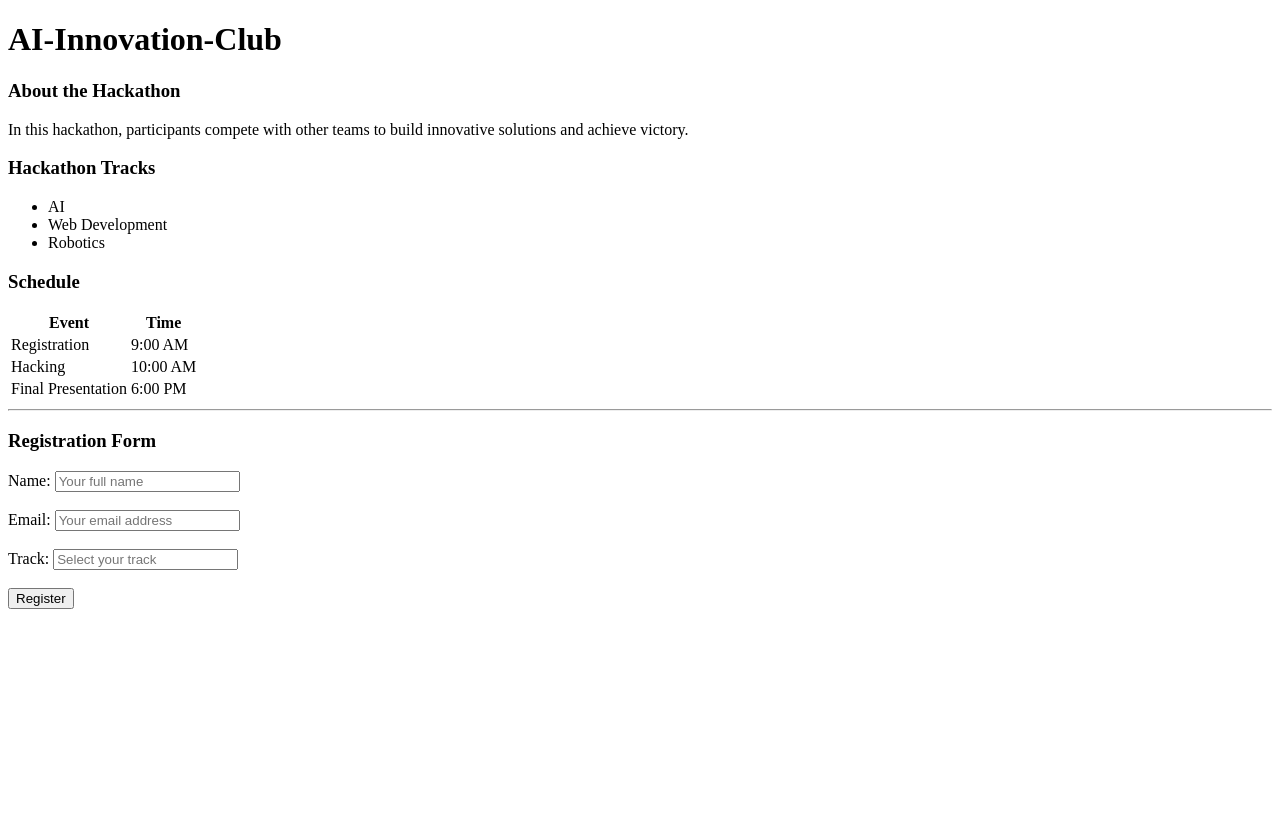
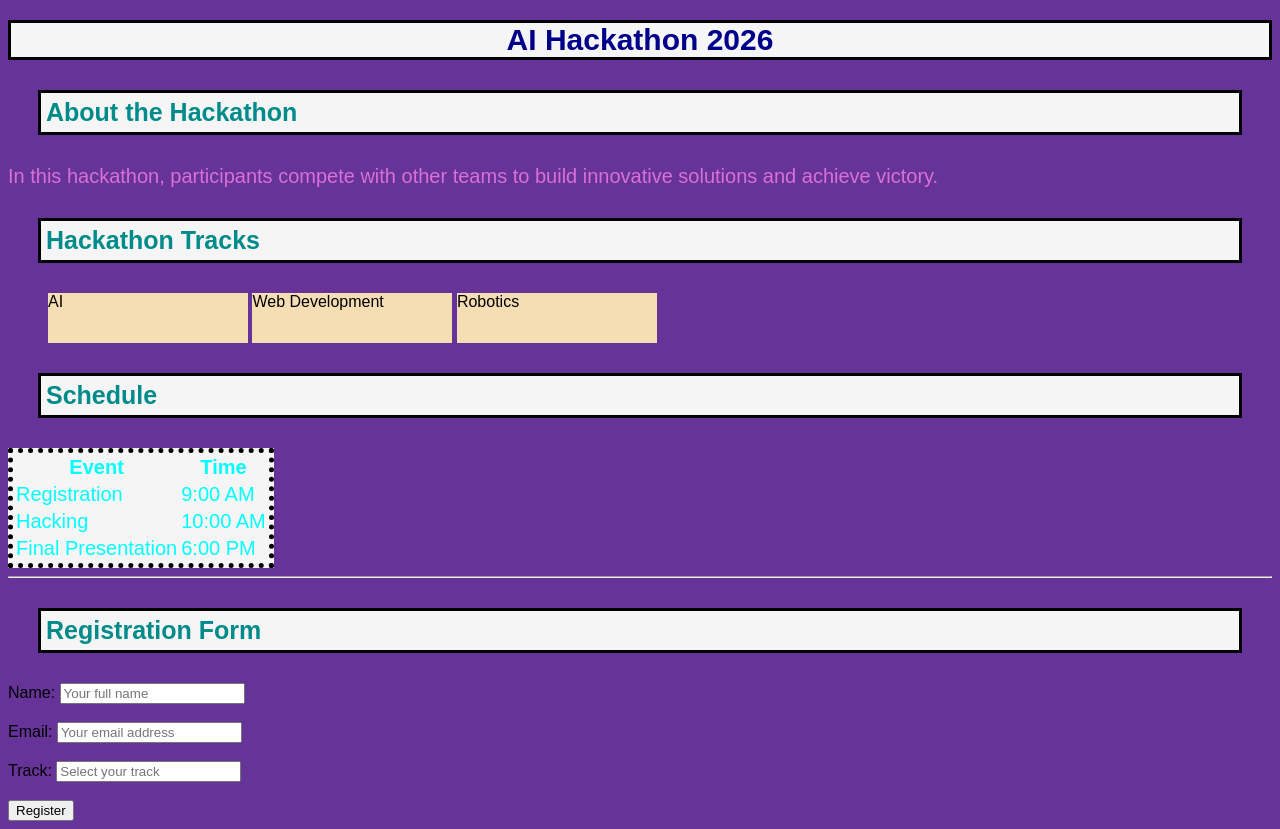
Before and after one commit to Gur-2006/AI-Innovation-Club, a plain HTML site: page index.html in a window 1280 px wide. Before the commit the page ends 800 px from the top, so only its background shows below. Drawn offline with Linux system fonts and the light colour scheme.

Commit message:
Changed html added css to it

```diff
--- a/index.html
+++ b/index.html
@@ -14,30 +14,32 @@
 
     <link rel="icon" href="hackathon-icon.png" type="image/x-icon">
 
+    <link rel="stylesheet" href="styleindex.css">
+
 </head>
 
 <body>
 
-    <h1>AI-Innovation-Club</h1>
+    <h1>AI Hackathon 2026</h1>
 
-    <h3>About the Hackathon</h3>
+    <h3 id="title">About the Hackathon</h3>
 
-    <p>
+    <p class="description">
         In this hackathon, participants compete with other teams
         to build innovative solutions and achieve victory.
     </p>
 
 
-    <h3>Hackathon Tracks</h3>
+    <h3 id="title">Hackathon Tracks</h3>
 
     <ul>
-        <li>AI</li>
-        <li>Web Development</li>
-        <li>Robotics</li>
+        <li class="tracks">AI</li>
+        <li class="tracks">Web Development</li>
+        <li class="tracks">Robotics</li>
     </ul>
 
 
-    <h3>Schedule</h3>
+    <h3 id="title">Schedule</h3>
 
     <table>
 
@@ -73,7 +75,7 @@
     <hr>
 
 
-    <h3>Registration Form</h3>
+    <h3 id="title">Registration Form</h3>
 
     <form
         action="https://www.myhackothan.com/register"
--- /dev/null
+++ b/styleindex.css
@@ -0,0 +1,48 @@
+body {
+    background-color: #663399;
+    font-family: Arial, sans-serif;
+}
+
+h1 {
+    font-weight: bold;
+    text-align: center;
+    background-color: whitesmoke;
+    color: darkblue;
+    font-size: 30px;
+    border: 3px solid black;
+
+}
+
+.description {
+    color: orchid;
+    font-size: 20px;
+}
+#title {
+    padding:5px;
+    border: 3px solid black;
+    margin: 30px;
+    background-color: whitesmoke;
+    color: darkcyan;
+    font-size: 25px;
+    box-sizing: border-box;
+
+}
+.tracks{
+    display:inline-block;
+    background-color: wheat;
+    width:200px;
+    height:50px;
+}
+
+table{
+    border:5px dotted black;
+    background-color: whitesmoke;
+}
+
+th,
+td{
+    font-size: 20px;
+    color:aqua;
+
+
+}
```
